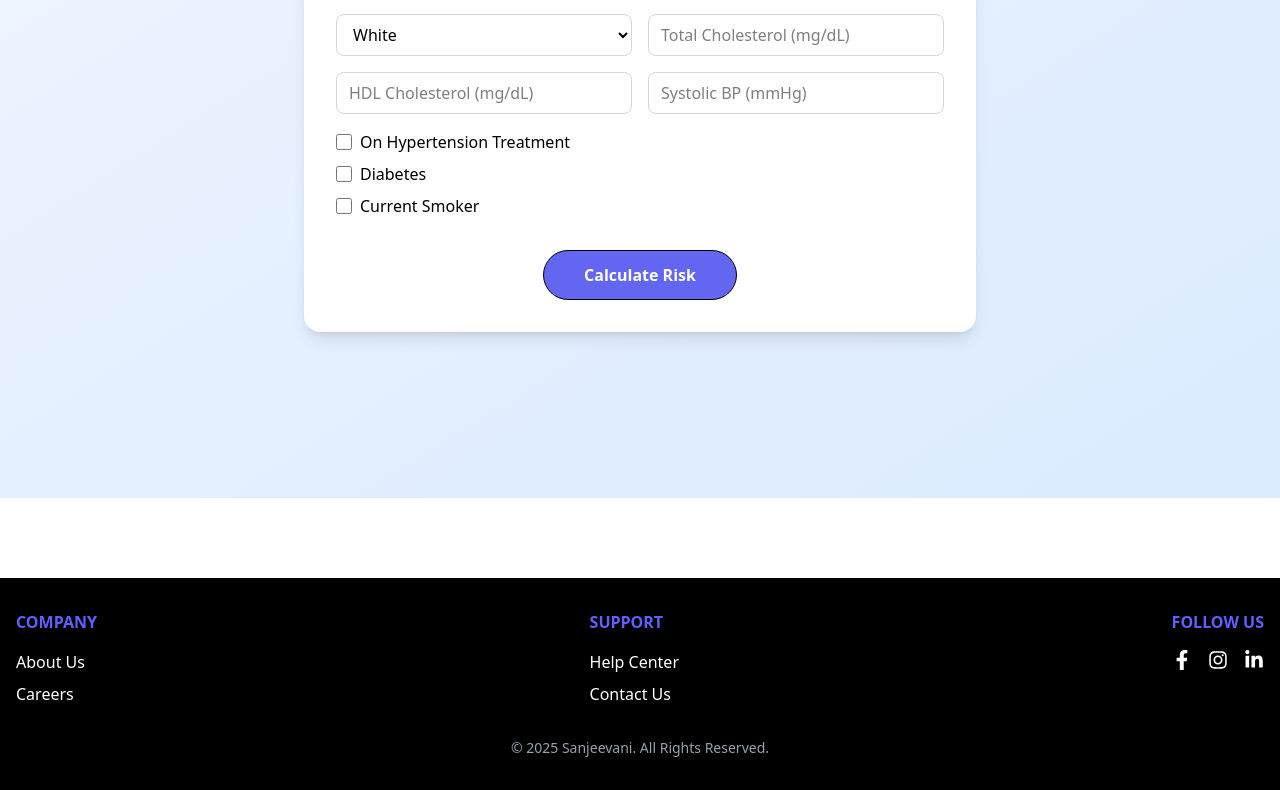
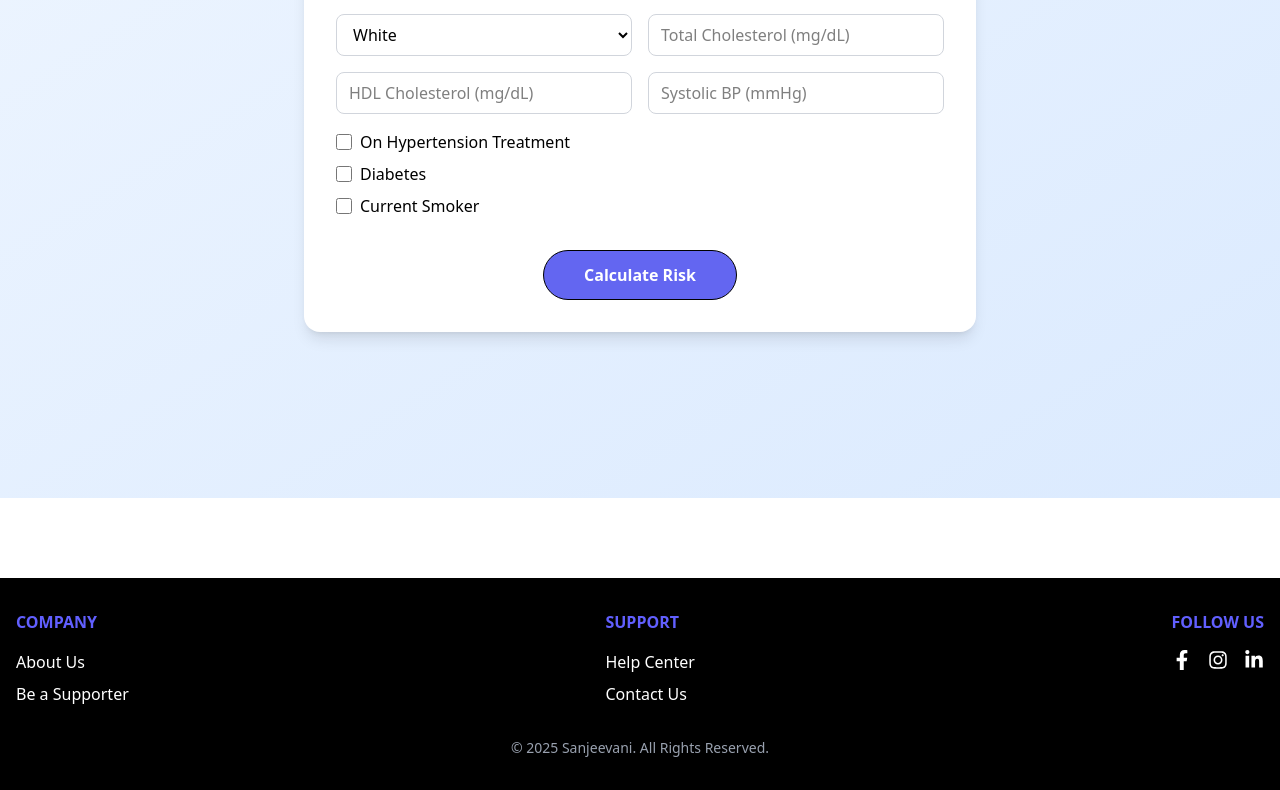
Before and after one commit to MhoOmm/Ignithon, a React (Vite) app in the folder client/: page /riskform in a window 1280 px wide. Shown: the part 382-1172 px from the top of the page. Built offline with nearby package versions, Linux system fonts and the light colour scheme.

Commit message:
footerup

```diff
--- a/client/components/Footer.jsx
+++ b/client/components/Footer.jsx
@@ -16,7 +16,7 @@ const Footer = () => {
                 <a href="#" className="hover:text-indigo-400 transition-colors">About Us</a>
               </li>
               <li>
-                <a href="#" className="hover:text-indigo-400 transition-colors">Careers</a>
+                <a href="#" className="hover:text-indigo-400 transition-colors">Be a Supporter</a>
               </li>
             </ul>
           </div>
```
